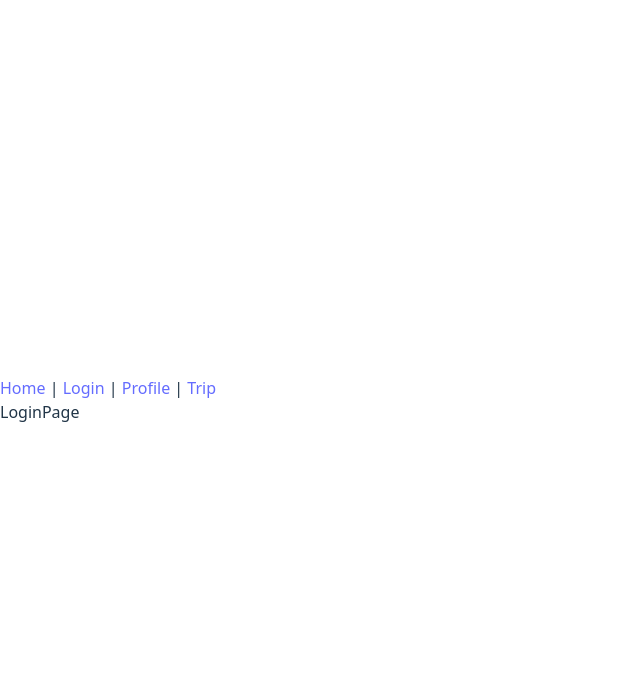
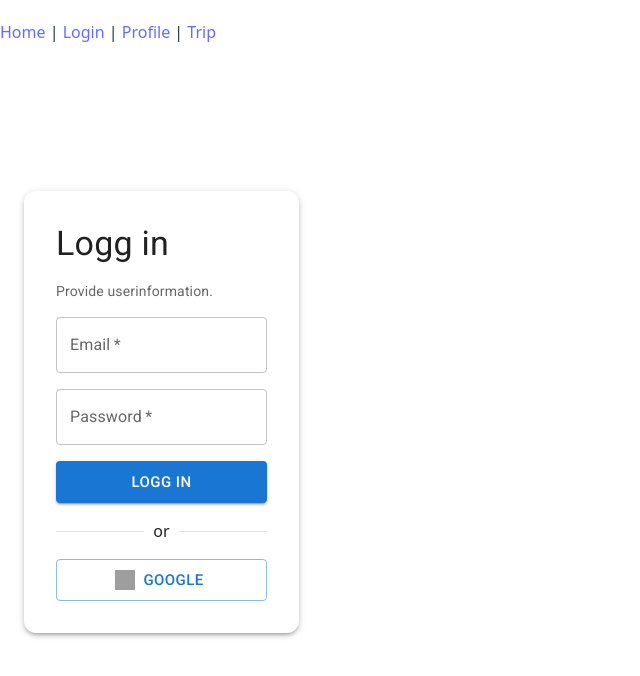
Before and after one commit to SeverinJo/DAT251_CarPooling, a React (Vite) app in the folder frontend/: page /login in a window 1280 px wide. Shown: the top 676 px of the page, without its empty margins (0-640 px from the left). Built offline with nearby package versions, Linux system fonts and the light colour scheme; grey boxes are pictures that could not be loaded.

Commit message:
login-page skeleton

```diff
--- a/frontend/src/pages/LoginPage.tsx
+++ b/frontend/src/pages/LoginPage.tsx
@@ -1,5 +1,58 @@
-function LoginPage() {
-    return <div>LoginPage</div>;
+import {Box, Button, Container, Divider, Paper, Stack, TextField, Typography} from "@mui/material";
+
+export default function LoginPage() {
+    return (
+            <Container maxWidth="sm">
+                <Box
+                    sx={{
+                        minHeight: "calc(100vh - 64px)",
+                        display: "flex",
+                        alignItems: "center",
+                        justifyContent: "center",
+                    }}
+                >
+                    <Paper elevation={3} sx={{ p: 4, width: "100%", borderRadius: 3 }}>
+                        <Stack spacing={2}>
+                            <Typography variant="h4" component="h1">
+                                Logg in
+                            </Typography>
+
+                            <Typography variant="body2" color="text.secondary">
+                                Provide userinformation.
+                            </Typography>
+
+                            <TextField
+                                label="Email"
+                                type="email"
+                                fullWidth
+                                required
+                            />
+
+                            <TextField
+                                label="Password"
+                                type="password"
+                                fullWidth
+                                required
+                            />
+
+                            <Button variant="contained" size="large" fullWidth>
+                                Logg in
+                            </Button>
+                            <Divider>
+                                or
+                            </Divider>
+                            <Button
+                                variant="outlined" size="large" fullWidth
+                                startIcon={
+                                    <img
+                                        src="https://upload.wikimedia.org/wikipedia/commons/c/c1/Google_%22G%22_logo.svg"
+                                        alt="Google"
+                                        style={{ width: 20, height: 20 }}
+                                    />
+                                }>Google</Button>
+                        </Stack>
+                    </Paper>
+                </Box>
+            </Container>
+    );
 }
-
-export default LoginPage;
```
